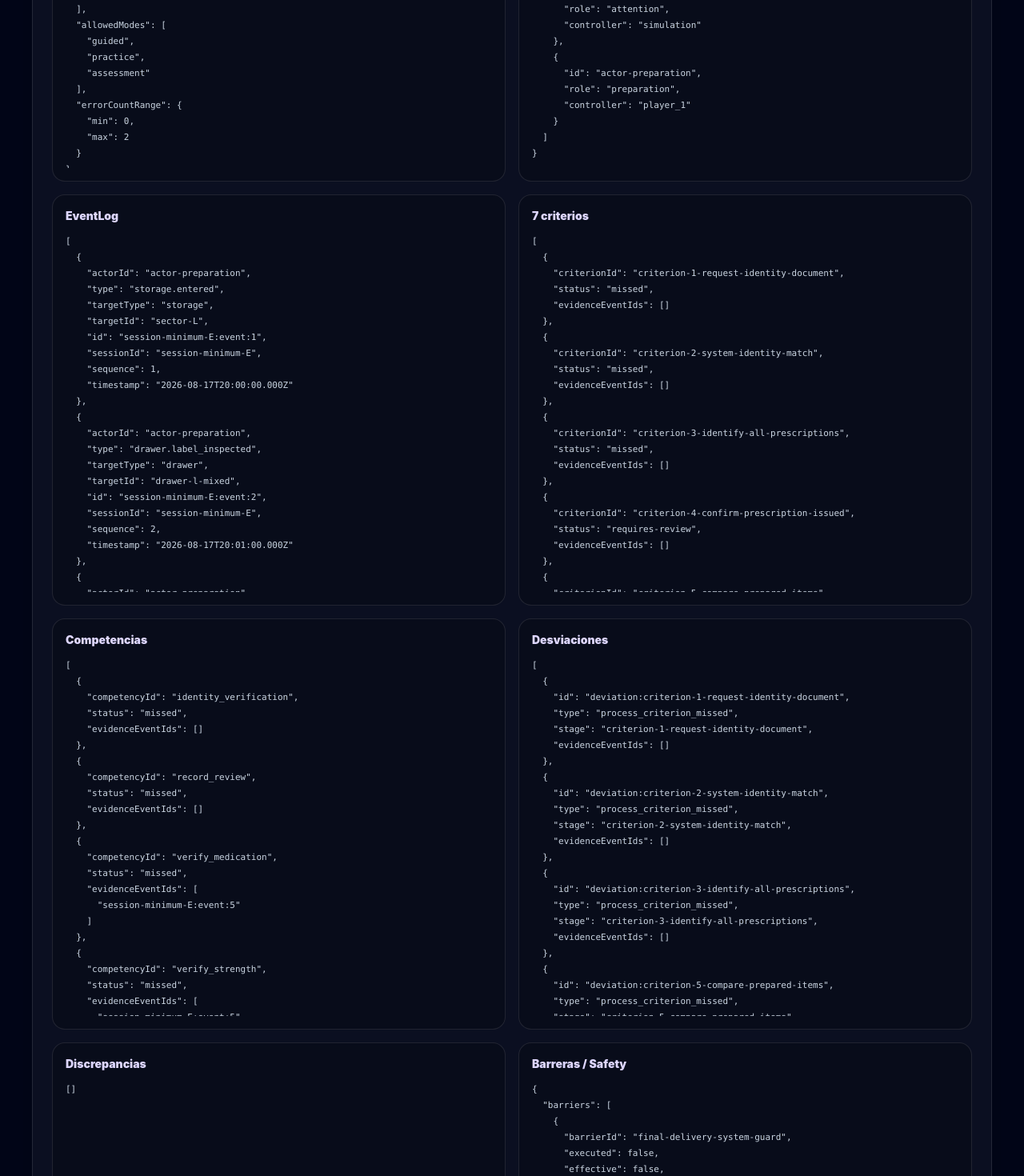
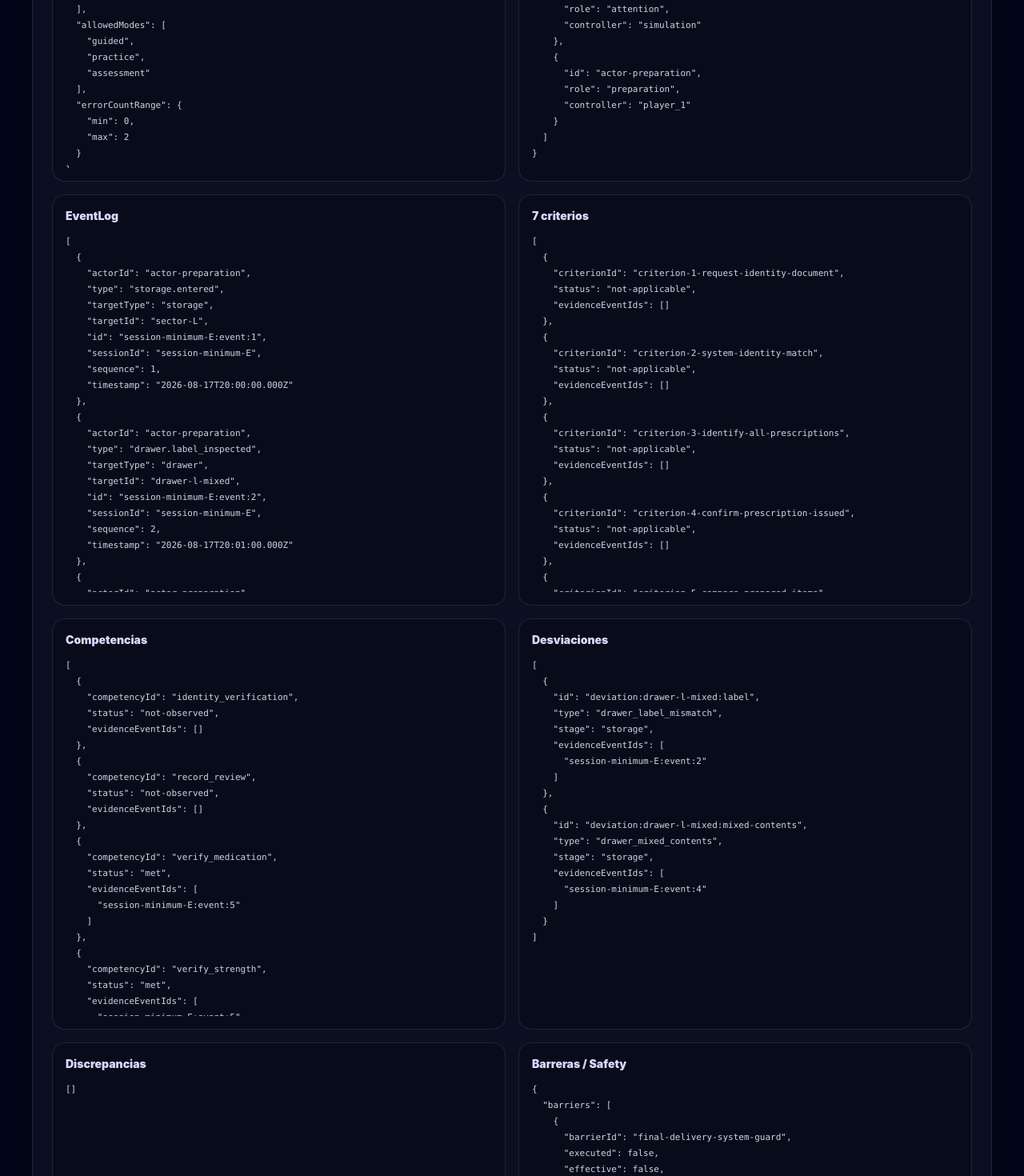
Before and after one commit to vichinho/farmasim, a Next.js app: page /dev/simulation-engine in a window 1280 px wide. Shown: the part 9181-10651 px from the top of the page at 80% size. Built offline with nearby package versions, Linux system fonts and the light colour scheme; no server answers.

Commit message:
fix(simulation-engine): respect preparation role evaluation scope

```diff
--- a/src/features/simulation-engine/evaluation.ts
+++ b/src/features/simulation-engine/evaluation.ts
@@ -9,6 +9,16 @@ import type {
   SimulationSession,
   SimulationState,
 } from "@/features/simulation-engine/types";
+
+const DISPENSING_CRITERIA: DispensingCriterionId[] = [
+  "criterion-1-request-identity-document",
+  "criterion-2-system-identity-match",
+  "criterion-3-identify-all-prescriptions",
+  "criterion-4-confirm-prescription-issued",
+  "criterion-5-compare-prepared-items",
+  "criterion-6-recheck-identity-before-handoff",
+  "criterion-7-provide-corresponding-instructions",
+];
 
 function eventIds(events: readonly SimulationEvent[], type: SimulationEvent["type"]): string[] {
   return events.filter((event) => event.type === type).map((event) => event.id);
@@ -28,6 +38,10 @@ export function evaluateProcessCriteria(
   state: SimulationState,
   events: readonly SimulationEvent[],
 ): ProcessCriterionResult[] {
+  if (session.playerRole === "preparation") {
+    return DISPENSING_CRITERIA.map((criterionId) => result(criterionId, "not-applicable", []));
+  }
+
   const documentRequested = eventIds(events, "document.requested");
   const documentOpened = eventIds(events, "document.opened");
   const rutTyped = eventIds(events, "rut.typed");
@@ -77,16 +91,12 @@ export function evaluateProcessCriteria(
     result(
       "criterion-3-identify-all-prescriptions",
       allRelevantOpened ? "met" : "missed",
-      events
-        .filter((event) => event.type === "prescription.opened")
-        .map((event) => event.id),
+      events.filter((event) => event.type === "prescription.opened").map((event) => event.id),
     ),
     result(
       "criterion-4-confirm-prescription-issued",
       statusCriterion,
-      events
-        .filter((event) => event.type === "prescription.opened")
-        .map((event) => event.id),
+      events.filter((event) => event.type === "prescription.opened").map((event) => event.id),
     ),
     result(
       "criterion-5-compare-prepared-items",
@@ -121,41 +131,50 @@ export function evaluateCompetencies(
   const allPreparedInspected = session.preparation.preparedItems.every((item) =>
     inspectedPresentationIds.has(item.presentationId),
   );
+  const isPreparationRole = session.playerRole === "preparation";
+  const preparationInspectionPerformed = inspectedEvents.length > 0;
 
   const results: Record<CompetencyId, CompetencyResult> = {
     identity_verification: {
       competencyId: "identity_verification",
-      status:
-        byType("document.opened").length > 0 &&
-        byType("rut.typed").length > 0 &&
-        state.activePatientId === session.patientId
+      status: isPreparationRole
+        ? "not-observed"
+        : byType("document.opened").length > 0 && byType("rut.typed").length > 0 && state.activePatientId === session.patientId
           ? "met"
           : "missed",
       evidenceEventIds: [...byType("document.opened"), ...byType("rut.typed"), ...byType("patient_record.opened")],
     },
     record_review: {
       competencyId: "record_review",
-      status: allRelevantOpened ? "met" : "missed",
+      status: isPreparationRole ? "not-observed" : allRelevantOpened ? "met" : "missed",
       evidenceEventIds: byType("prescription.opened"),
     },
     verify_medication: {
       competencyId: "verify_medication",
-      status: state.trayInspected && allPreparedInspected ? "met" : "missed",
+      status: isPreparationRole
+        ? preparationInspectionPerformed ? "met" : "missed"
+        : state.trayInspected && allPreparedInspected ? "met" : "missed",
       evidenceEventIds: [...byType("tray.inspected"), ...byType("medication.inspected")],
     },
     verify_strength: {
       competencyId: "verify_strength",
-      status: state.trayInspected && allPreparedInspected ? "met" : "missed",
+      status: isPreparationRole
+        ? preparationInspectionPerformed ? "met" : "missed"
+        : state.trayInspected && allPreparedInspected ? "met" : "missed",
       evidenceEventIds: inspectedEvents.map((event) => event.id),
     },
     verify_form: {
       competencyId: "verify_form",
-      status: state.trayInspected && allPreparedInspected ? "met" : "missed",
+      status: isPreparationRole
+        ? preparationInspectionPerformed ? "met" : "missed"
+        : state.trayInspected && allPreparedInspected ? "met" : "missed",
       evidenceEventIds: inspectedEvents.map((event) => event.id),
     },
     verify_quantity: {
       competencyId: "verify_quantity",
-      status: state.trayInspected && allPreparedInspected ? "met" : "missed",
+      status: isPreparationRole
+        ? preparationInspectionPerformed ? "met" : "missed"
+        : state.trayInspected && allPreparedInspected ? "met" : "missed",
       evidenceEventIds: inspectedEvents.map((event) => event.id),
     },
     storage_check: {
@@ -165,12 +184,14 @@ export function evaluateCompetencies(
     },
     double_check_performed: {
       competencyId: "double_check_performed",
-      status: state.trayInspected && allPreparedInspected ? "met" : "missed",
+      status: isPreparationRole
+        ? "not-observed"
+        : state.trayInspected && allPreparedInspected ? "met" : "missed",
       evidenceEventIds: [...byType("tray.inspected"), ...byType("medication.inspected")],
     },
     instructions: {
       competencyId: "instructions",
-      status: byType("instructions.given").length > 0 ? "met" : "missed",
+      status: isPreparationRole ? "not-observed" : byType("instructions.given").length > 0 ? "met" : "missed",
       evidenceEventIds: byType("instructions.given"),
     },
     qf_escalation: {
```
